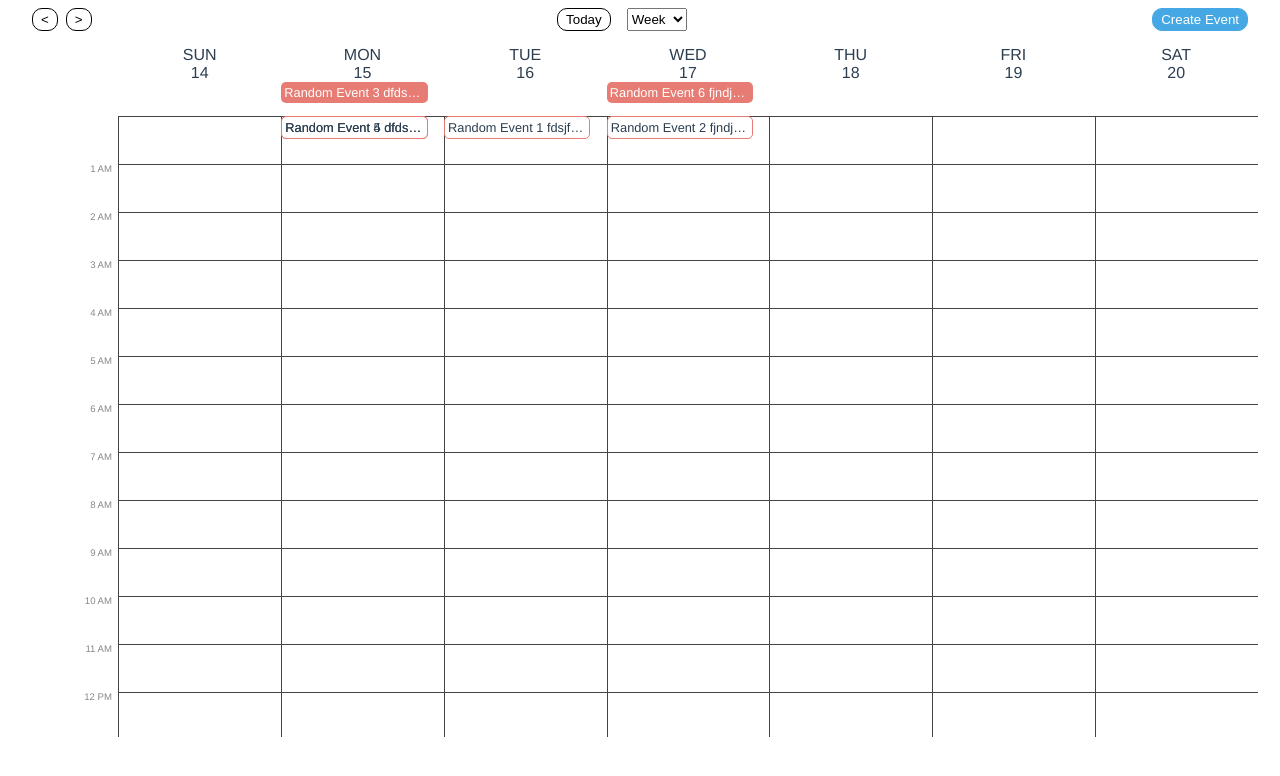
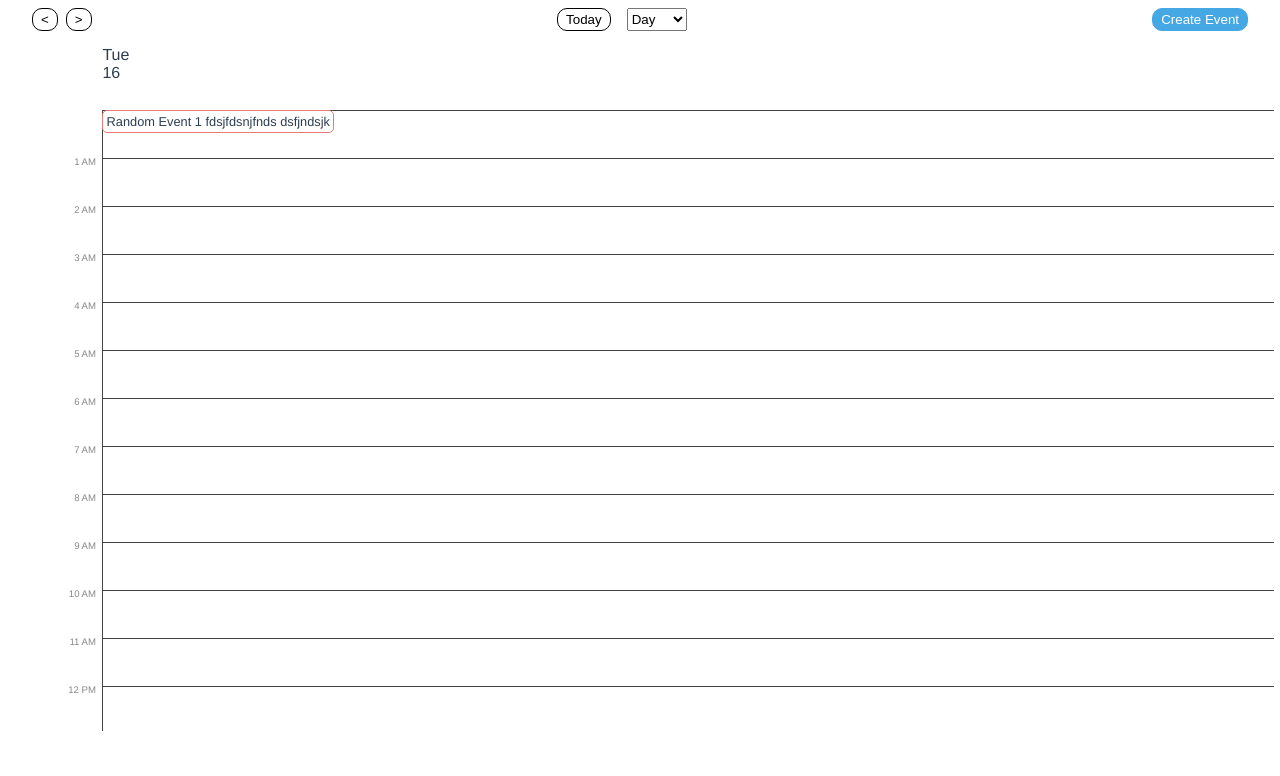
Before and after one commit to aedit/calendar-mock, a Vue app: page / in a window 1280 px wide. Shown: the top 776 px of the page. Built offline with nearby package versions, Linux system fonts and the light colour scheme.

Commit message:
DayView UI Rendered with Events

```diff
--- a/src/components/DayView.vue
+++ b/src/components/DayView.vue
@@ -1,13 +1,131 @@
 <template>
-  <div class="day-view">
-    Day View
+  <div class="day-view column-view">
+    <div class="day-view__row">
+      <div></div>
+      <div class="time-row">
+        <div class="time-row__day">
+          <div>{{ getDay() }}</div>
+          <div>{{ getDate().date }}</div>
+          <span
+            v-for="(event, index) in getEvents().ALL"
+            :key="index"
+            class="event-chip event-chip--allday"
+            :title="event.name"
+          >
+            {{ event.name }}
+          </span>
+        </div>
+      </div>
+    </div>
+    <div class="day-view__row">
+      <div class="time-line-wrap">
+        <div class="time-line" v-for="hour in 24" :key="`time-line-${hour}`">
+          {{ getHourString(hour) }}
+        </div>
+      </div>
+      <div class="time-row">
+        <div class="time-row__day">
+          <div class="events-presentation">
+            <span
+              v-for="(event, index) in getEvents().STANDARD"
+              :key="index"
+              class="event-chip event-chip--standard"
+              :title="event.name"
+            >
+              {{ event.name }}
+            </span>
+          </div>
+
+          <div class="empty-tiles" v-for="hour in 24" :key="`hour-${hour}`" />
+        </div>
+      </div>
+    </div>
   </div>
 </template>
 
 <script>
-
+export default {
+  props: {
+    currentDate: {
+      type: Object,
+      default: () => new Date(),
+    },
+  },
+  data() {
+    return {
+      days: ['SUN', 'MON', 'TUE', 'WED', 'THU', 'FRI', 'SAT'],
+    };
+  },
+  methods: {
+    getEvents() {
+      const { key } = this.getDate();
+      return this.$store.getters.eventMap[key] ?? {};
+    },
+    getDate() {
+      const now = this.currentDate.clone();
+      return { date: now?.date(), key: now?.format('YYYY-MM-DD') };
+    },
+    getDay() {
+      const now = this.currentDate.clone();
+      const end = now.format('ddd');
+      return end;
+    },
+    getHourString(hour) {
+      if (hour < 12) return `${hour} AM`;
+      if (hour === 12) return `${hour} PM`;
+      if (hour === 24) return '';
+      return `${hour % 12} PM`;
+    },
+  },
+};
 </script>
 
 <style lang="scss">
+.day-view {
+  width: 100%;
+  height: calc(100vh - 10rem);
+  &__row {
+    display: grid;
+    grid-template-columns: 6rem 1fr;
+    &:nth-child(1) {
+      min-height: 4rem;
+    }
+    &:nth-child(2) {
+      height: 98%;
+      overflow-y: auto;
+    }
+    .time-row {
+      display: flex;
+      padding: 0.4rem;
+      overflow: hidden;
+      .event-chip {
+        max-width: 90%;
+        border-radius: 5px;
+        display: block;
+        white-space: nowrap;
+        text-overflow: ellipsis;
+        font-size: 0.8rem;
+        padding: 0.2rem;
+        overflow: hidden;
+      }
+      &__day {
+        flex: 1;
+        position: relative;
+        // max-width: calc(100% / 7);
 
+        .events-presentation {
+          padding-right: 5px;
+          position: absolute;
+          left: 0;
+          top: 0;
+          height: 100%;
+          width: 100%;
+          .event-chip {
+            position: absolute;
+          }
+        }
+      }
+    }
+  }
+}
 </style>
--- a/src/components/WeekView.vue
+++ b/src/components/WeekView.vue
@@ -1,5 +1,5 @@
 <template>
-  <div class="week-view">
+  <div class="week-view column-view">
     <div class="week-view__row">
       <div />
       <div class="time-row">
@@ -104,17 +104,6 @@ export default {
   &__row {
     display: grid;
     grid-template-columns: 6rem 1fr;
-    .time-line-wrap {
-      padding: 1rem 0 0.4rem;
-    }
-    .time-line {
-      font-size: 0.6rem;
-      color: #888;
-      height: 3rem;
-      display: flex;
-      justify-content: flex-end;
-      align-items: flex-end;
-    }
 
     &:nth-child(1) {
       min-height: 4rem;
@@ -128,7 +117,30 @@ export default {
       display: flex;
       padding: 0.4rem;
 
-      .event-chip {
+      &__day {
+        flex: 1;
+        position: relative;
+        max-width: calc(100% / 7);
+        text-align: center;
+
+        .events-presentation {
+          padding-right: 5px;
+          position: absolute;
+          left: 0;
+          top: 0;
+          height: 100%;
+          width: 100%;
+          .event-chip {
+            position: absolute;
+          }
+        }
+      }
+    }
+  }
+}
+
+.column-view{
+  .event-chip {
         max-width: 90%;
         border-radius: 5px;
         display: block;
@@ -146,31 +158,22 @@ export default {
           border: 1px solid rgb(230, 124, 115);
         }
       }
+}
 
-      &__day {
-        flex: 1;
-        position: relative;
-        max-width: calc(100% / 7);
-        text-align: center;
-
-        .empty-tiles {
-          border-left: 1px solid #444;
-          border-top: 1px solid #444;
-          height: 3rem;
-        }
-        .events-presentation {
-          padding-right: 5px;
-          position: absolute;
-          left: 0;
-          top: 0;
-          height: 100%;
-          width: 100%;
-          .event-chip {
-            position: absolute;
-          }
-        }
-      }
-    }
-  }
+.time-line-wrap {
+  padding: 1rem 0 0.4rem;
+}
+.time-line {
+  font-size: 0.6rem;
+  color: #888;
+  height: 3rem;
+  display: flex;
+  justify-content: flex-end;
+  align-items: flex-end;
+}
+.empty-tiles {
+  border-left: 1px solid #444;
+  border-top: 1px solid #444;
+  height: 3rem;
 }
 </style>
--- a/src/views/Home.vue
+++ b/src/views/Home.vue
@@ -37,7 +37,7 @@ export default {
   name: 'Home',
   data() {
     return {
-      viewType: 'weeks',
+      viewType: 'days',
       isCreateEventFormOpen: false,
       currentDate: moment().local(),
     };
```
